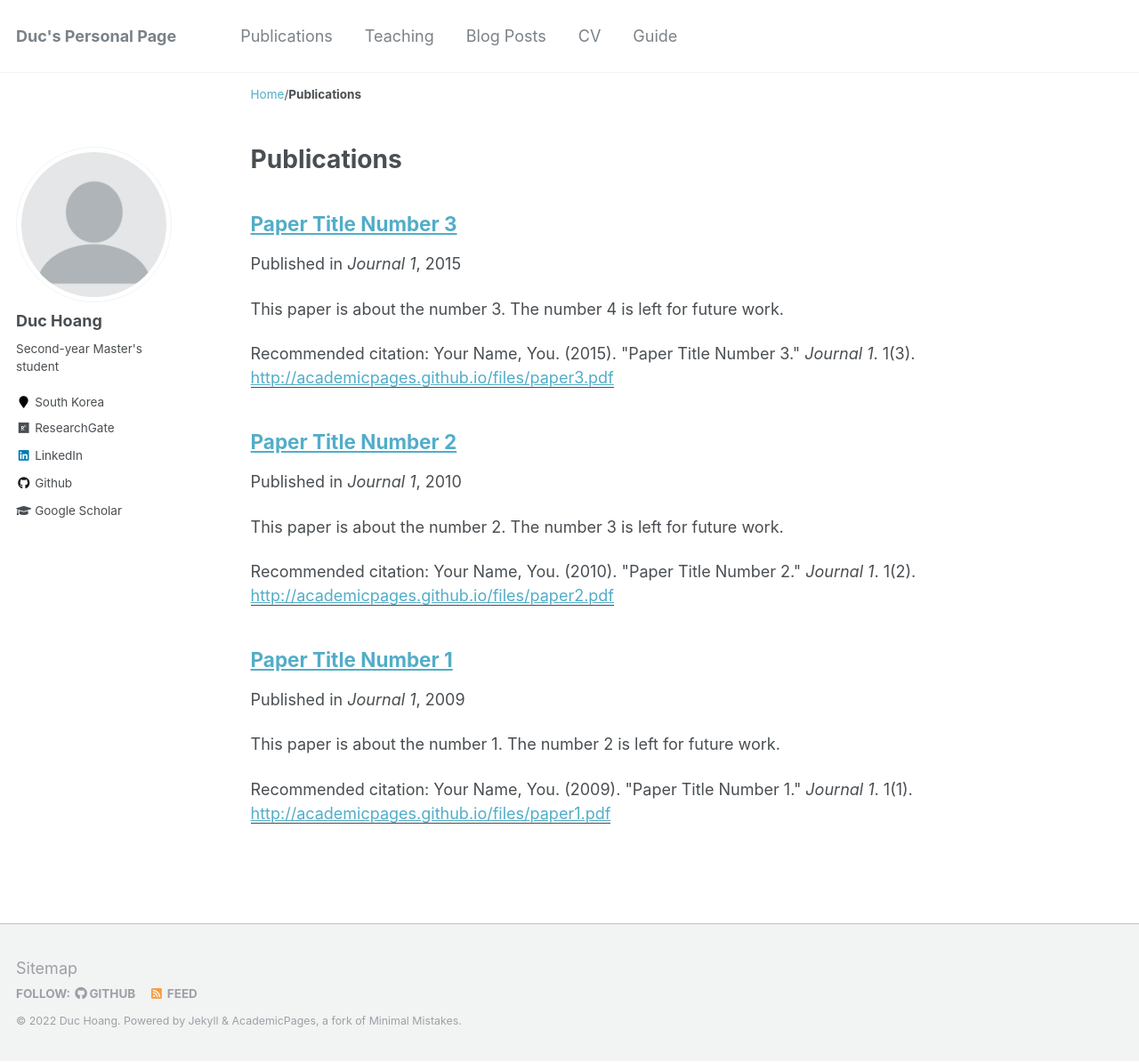
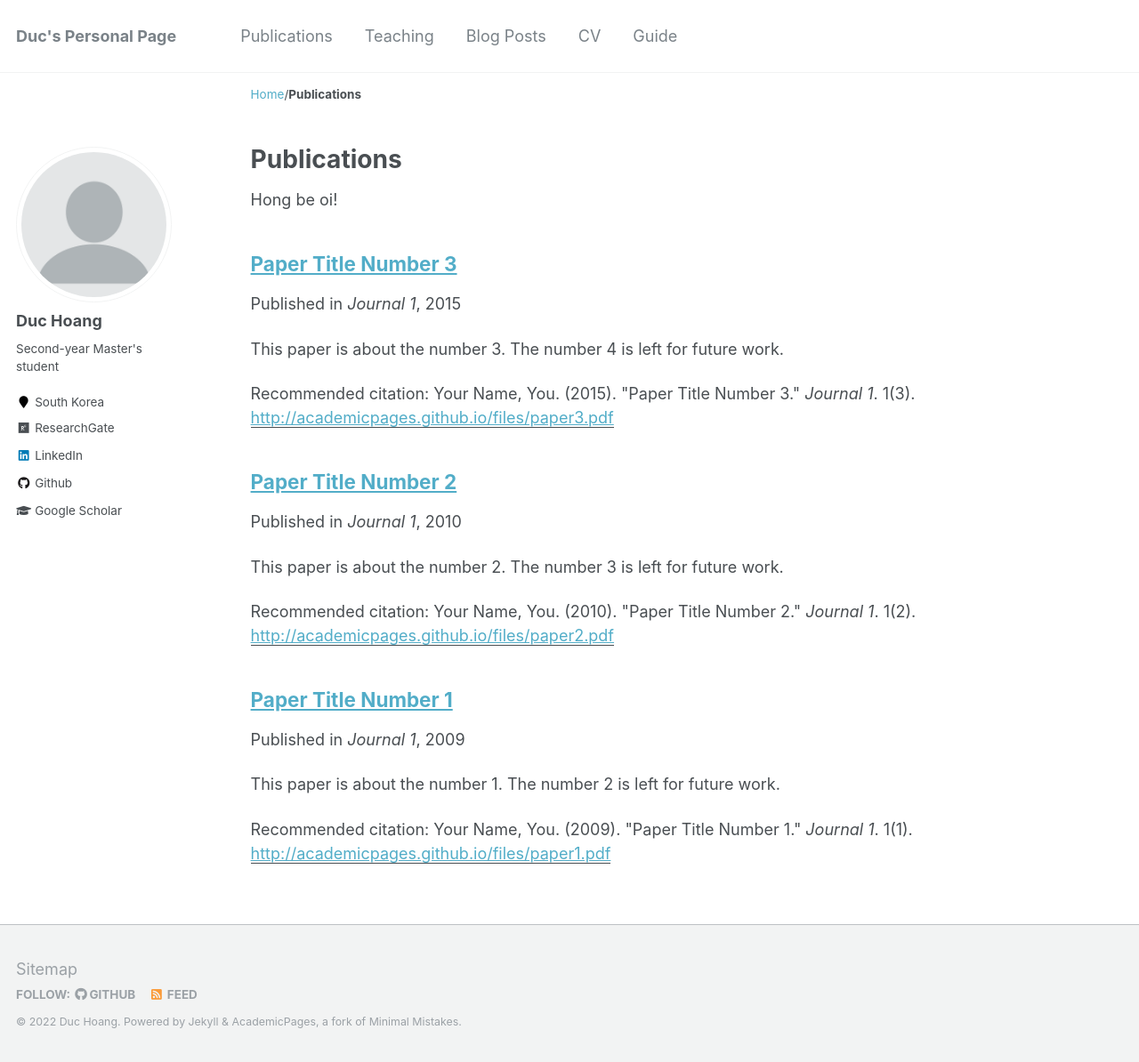
Before and after one commit to duchoang06/duchoang06.github.io, a Jekyll site: the page built from _pages/publications.md, in a window 1280 px wide and 1194 px high. Shown: the whole window at 89% size. Built offline with Jekyll 4.4.1, drawn with Linux system fonts in a browser that asks for light colours.

Commit message:
update bio

```diff
--- a/_pages/publications.md
+++ b/_pages/publications.md
@@ -9,6 +9,8 @@ author_profile: true
   You can also find my articles on <u><a href="{{author.googlescholar}}">my Google Scholar profile</a>.</u>
 {% endif %}
 
+Hong be oi!
+
 {% include base_path %}
 
 {% for post in site.publications reversed %}
```
